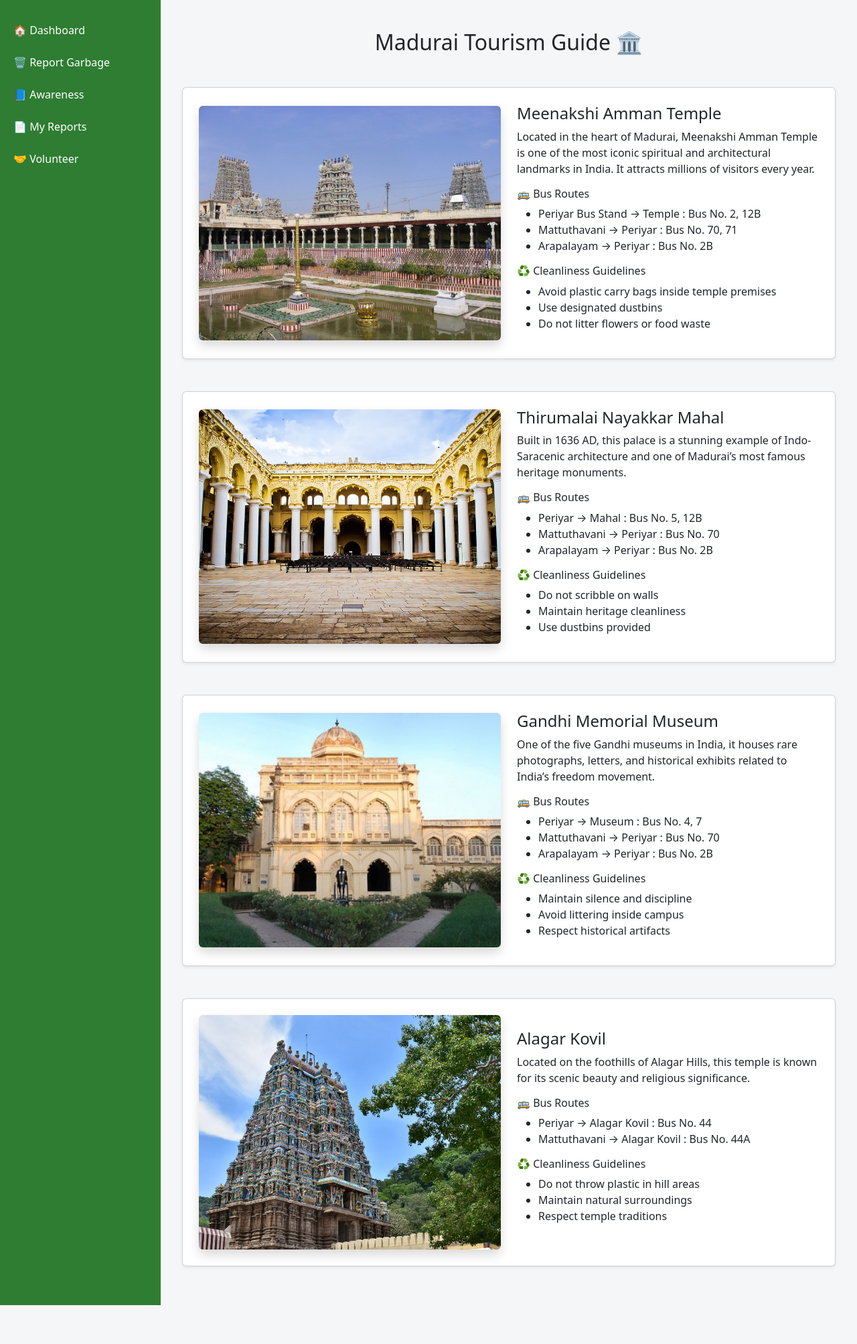
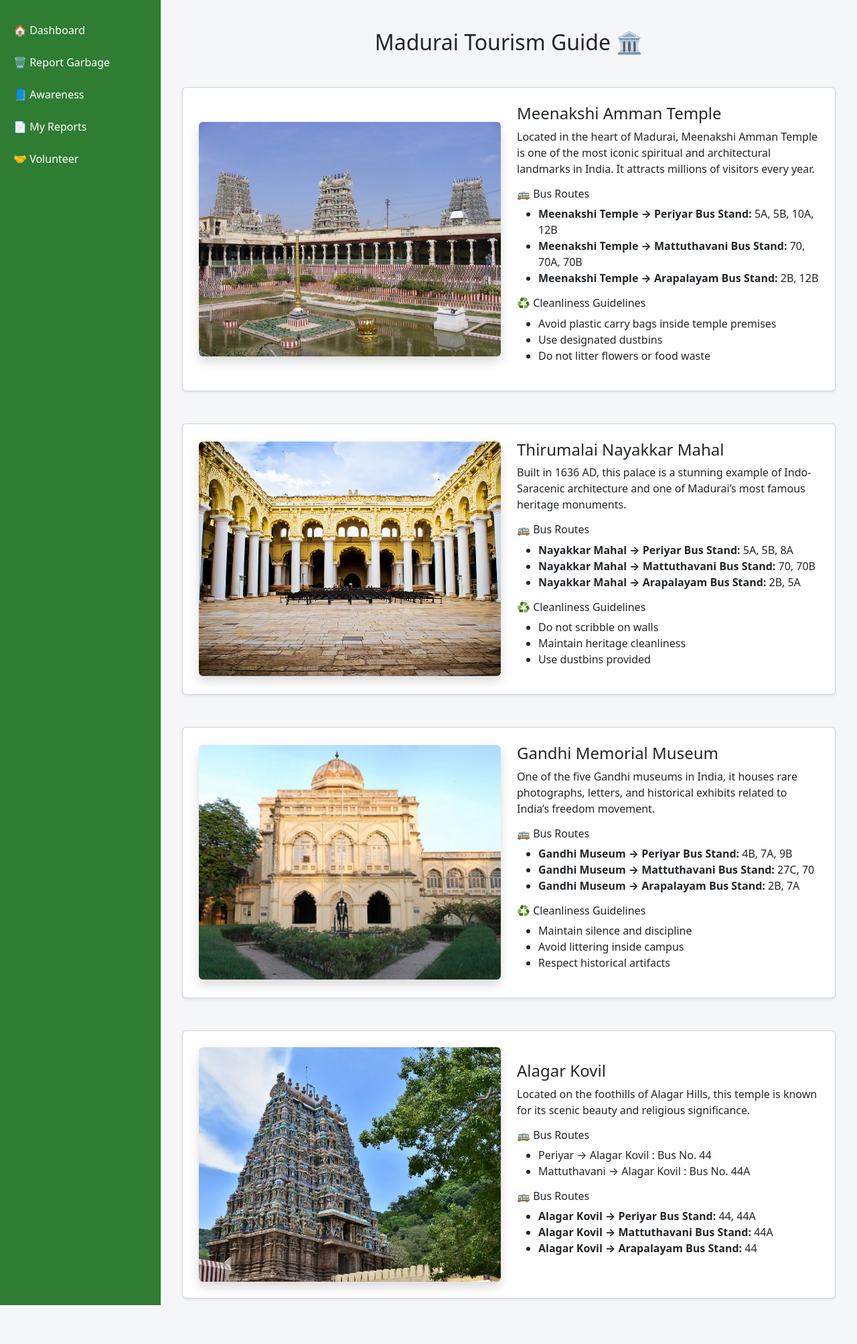
Before and after one commit to itsVasanthk/smart-cleanliness-system, a Flask app: page /awareness/tourism in a window 1280 px wide. Shown: the part 58-2064 px from the top of the page at 67% size. Run offline with Flask 3, Linux system fonts and the light colour scheme.

Commit message:
Awareness Tourism sec completed

```diff
--- a/app/templates/awareness/tourism.html
+++ b/app/templates/awareness/tourism.html
@@ -31,9 +31,9 @@
 
                 <h6 class="mt-3">🚌 Bus Routes</h6>
                 <ul>
-                    <li>Periyar Bus Stand → Temple : Bus No. 2, 12B</li>
-                    <li>Mattuthavani → Periyar : Bus No. 70, 71</li>
-                    <li>Arapalayam → Periyar : Bus No. 2B</li>
+                    <li><b>Meenakshi Temple → Periyar Bus Stand:</b> 5A, 5B, 10A, 12B</li>
+                    <li><b>Meenakshi Temple → Mattuthavani Bus Stand:</b> 70, 70A, 70B</li>
+                    <li><b>Meenakshi Temple → Arapalayam Bus Stand:</b> 2B, 12B</li>
                 </ul>
 
                 <h6 class="mt-3">♻ Cleanliness Guidelines</h6>
@@ -69,9 +69,9 @@
 
                 <h6 class="mt-3">🚌 Bus Routes</h6>
                 <ul>
-                    <li>Periyar → Mahal : Bus No. 5, 12B</li>
-                    <li>Mattuthavani → Periyar : Bus No. 70</li>
-                    <li>Arapalayam → Periyar : Bus No. 2B</li>
+                    <li><b>Nayakkar Mahal → Periyar Bus Stand:</b> 5A, 5B, 8A</li>
+                    <li><b>Nayakkar Mahal → Mattuthavani Bus Stand:</b> 70, 70B</li>
+                    <li><b>Nayakkar Mahal → Arapalayam Bus Stand:</b> 2B, 5A</li>
                 </ul>
 
                 <h6 class="mt-3">♻ Cleanliness Guidelines</h6>
@@ -107,9 +107,9 @@
 
                 <h6 class="mt-3">🚌 Bus Routes</h6>
                 <ul>
-                    <li>Periyar → Museum : Bus No. 4, 7</li>
-                    <li>Mattuthavani → Periyar : Bus No. 70</li>
-                    <li>Arapalayam → Periyar : Bus No. 2B</li>
+                    <li><b>Gandhi Museum → Periyar Bus Stand:</b> 4B, 7A, 9B</li>
+                    <li><b>Gandhi Museum → Mattuthavani Bus Stand:</b> 27C, 70</li>
+                    <li><b>Gandhi Museum → Arapalayam Bus Stand:</b> 2B, 7A</li>
                 </ul>
 
                 <h6 class="mt-3">♻ Cleanliness Guidelines</h6>
@@ -149,11 +149,11 @@
                     <li>Mattuthavani → Alagar Kovil : Bus No. 44A</li>
                 </ul>
 
-                <h6 class="mt-3">♻ Cleanliness Guidelines</h6>
+                <h6 class="mt-3">🚌 Bus Routes</h6>
                 <ul>
-                    <li>Do not throw plastic in hill areas</li>
-                    <li>Maintain natural surroundings</li>
-                    <li>Respect temple traditions</li>
+                    <li><b>Alagar Kovil → Periyar Bus Stand:</b> 44, 44A</li>
+                    <li><b>Alagar Kovil → Mattuthavani Bus Stand:</b> 44A</li>
+                    <li><b>Alagar Kovil → Arapalayam Bus Stand:</b> 44</li>
                 </ul>
 
             </div>
```
